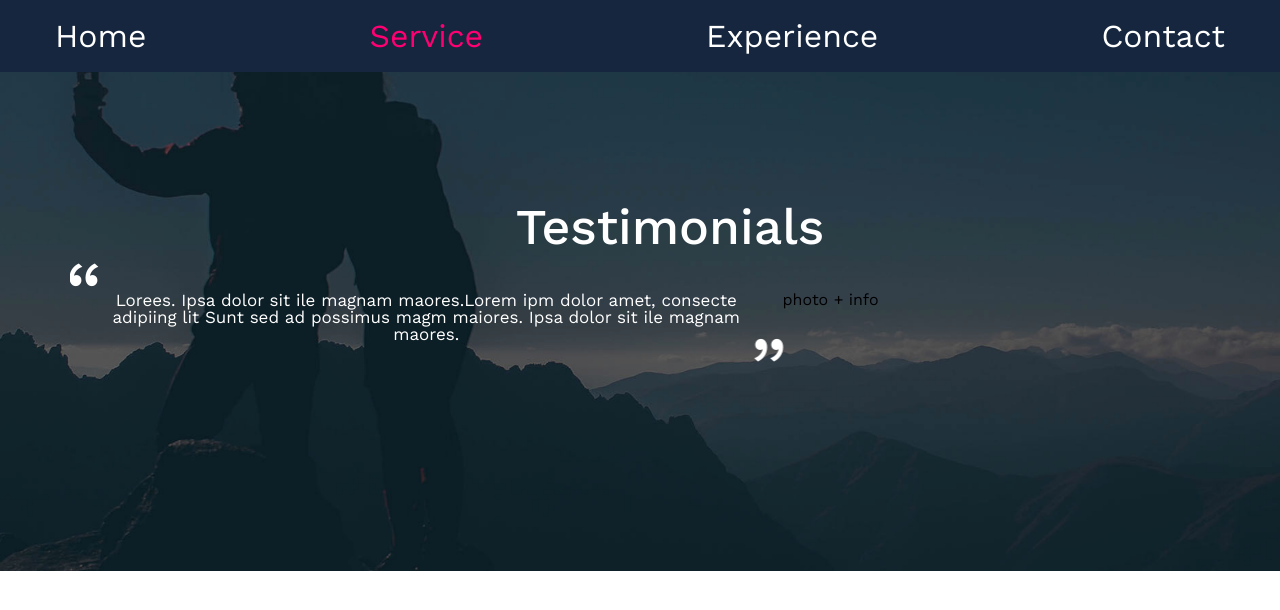
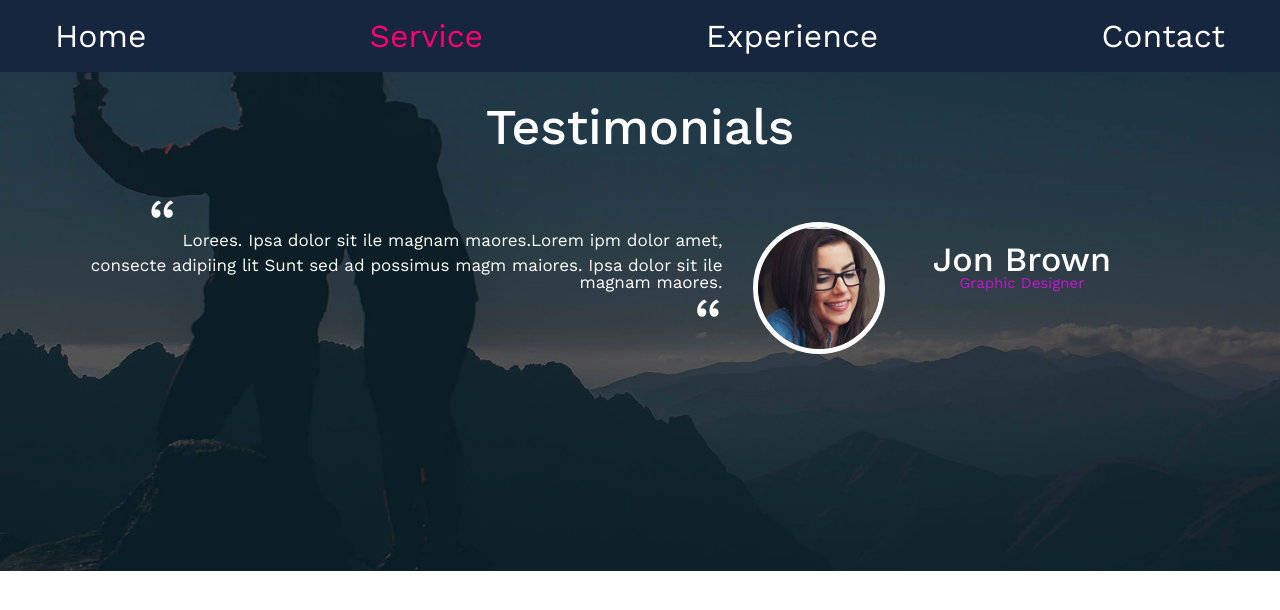
Before and after one commit to yaborodinov/yaborodinov.github.io, a plain HTML site: page exam/secondPage.html in a window 1280 px wide. Drawn offline with nearby package versions, Linux system fonts and the light colour scheme.

Commit message:
finish 1-st section in secondPage

```diff
--- a/exam/css/grid.css
+++ b/exam/css/grid.css
@@ -73,6 +73,13 @@
 .col-md-3{
     width: 25%;
 }
+.col-md-8{
+    width: 66.66666%;
+}
+
+.col-md-4{
+    width: 33.33333%;
+}
 }
 
 
--- a/exam/css/secondPageStyle.css
+++ b/exam/css/secondPageStyle.css
@@ -7,33 +7,45 @@
     background-repeat: no-repeat;
     background-size: 100%;
 }
-/* .quote-slider{
-    padding-top: 130px;
-} */
+
+.quote_block{
+    padding-top: 30px;
+}
 .quote_content{
     /* text-align: center; */
 }
 .quote_title{
-    padding-bottom: 30px;
+    padding: 0 0 30px 0;
 }
 .quote_content_text{
-    position: relative;
-    display: block;
-text-align: center;
+    text-align: right;
 }
-.quote_content_left_text_span{
-    font-size: 85px;
-    position: absolute;
-    top: -40px;
-    left: -20px;
-
+.quote_content_text_span{
+    font-size: 65px;
 }
-.quote_content_right_text_span{
-    font-size: 85px;
-    position: absolute;
-    bottom: -30px;
-    right: -20px;
-    transform: rotateZ(180deg);
+.cc{
+    background-color: green;
+}
+.quote_autor{
+    margin-top: 30px;
+}
+.autor_img{
+    border: 5px solid #fff;
+    border-radius: 50%;
+    width: 100%;
+    height: auto;
+}
+.autor_info{
+    margin-top: 20px;
+}
+.autor_info h3{
+    font-size: 34px;
+    font-weight: 500;
+}
+.autor_info h4{
+    color: #c714d5;
+    font-size: 15px;
+    font-weight: 400;
 }
 
 
@@ -119,6 +131,9 @@ text-align: center;
 .section_quote{
     background-size: 665%;
 }
+.quote_block{
+    padding-top: 20px;
+}
 .quote_content{
     flex-direction: column;
 }
--- a/exam/secondPage.html
+++ b/exam/secondPage.html
@@ -34,9 +34,8 @@
 
     <main>
         <div class="section section_quote">
+
             <div class="container">
-                <div class="">
-                    <div class="quote-slider">
                 <div class="row quote_block">
                     <div class="col">
                         <div class="row">
@@ -46,22 +45,34 @@
                         </div>
 
                         <div class="row quote_content">
-                                    <div class="col col-xs-12 col-sm-7 section_text dark_section quote_content_text"><span class="quote_content_left_text_span">“</span> Lorees. Ipsa dolor sit ile magnam maores.Lorem
-                                    ipm dolor amet, consecte adipiing lit Sunt sed ad possimus magm maiores. Ipsa dolor sit ile magnam maores.<span class="quote_content_right_text_span">“</span></div>
+                            <div class="col col-xs-12 col-sm-7 section_text dark_section quote_content_text"><span
+                                    class="quote_content_text_span">“</span> Lorees. Ipsa dolor sit ile magnam maores.Lorem
+                                ipm dolor amet, consecte adipiing lit Sunt sed ad possimus magm maiores. Ipsa dolor sit ile magnam
+                                maores. <br>
+                                <span class="quote_content_text_span">“</span>
+                            </div>
 
-                                    <div class="col col-xs-12 col-sm-5">photo + info</div>
+                            <div class="col col-xs-12 col-sm-5 quote_autor">
+                                <div class="row">
+                                    <div class="col col-xs-4 col-sm-6 col-md-4 autor_avatar">
+                                        <img class="autor_img" src="img/Ellipse 2 copy 7.png" alt="">
+                                    </div>
+                                    <div class="col col-xs-8 col-sm-6 col-md8 autor_info dark_section">
+                                        <h3>Jon Brown</h3>
+                                        <h4>Graphic Designer</h4>
+                                    </div>
+                                </div>
+                            </div>
                         </div>
                     </div>
 
 
                 </div>
-                        <div>your content</div>
-                        <div>your content</div>
-                    </div>
-                </div>
             </div>
         </div>
     </main>
+
+
 
 
 
```
Also changed, not shown: exam/img/Ellipse 2 copy 7.png (added). Lines whose indentation alone changed are shown as unchanged.
